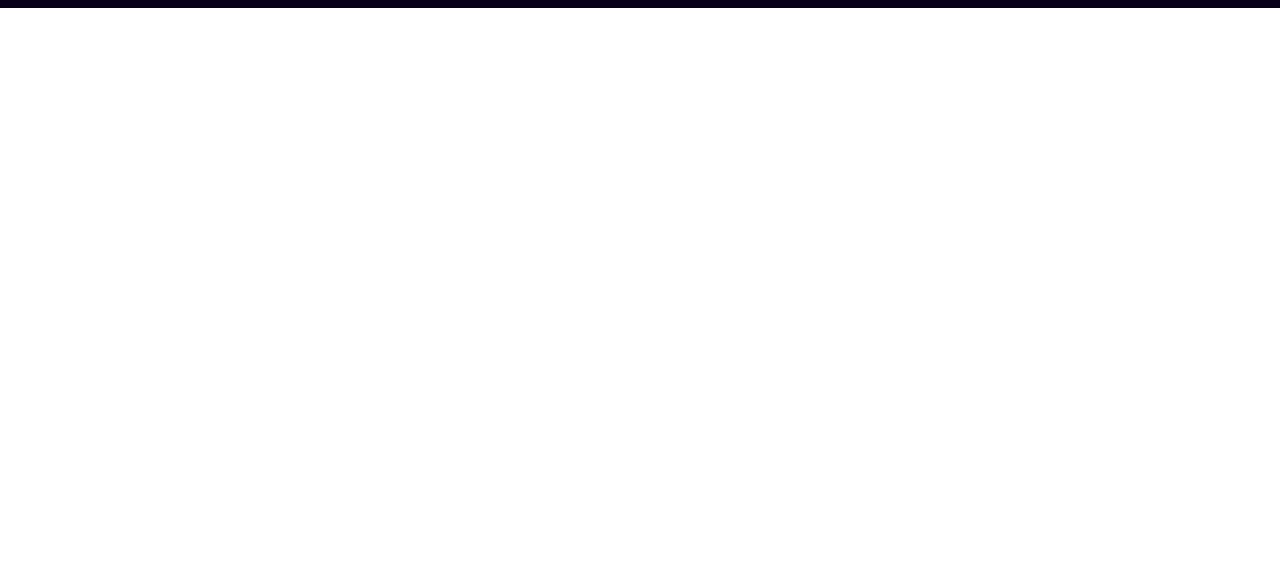
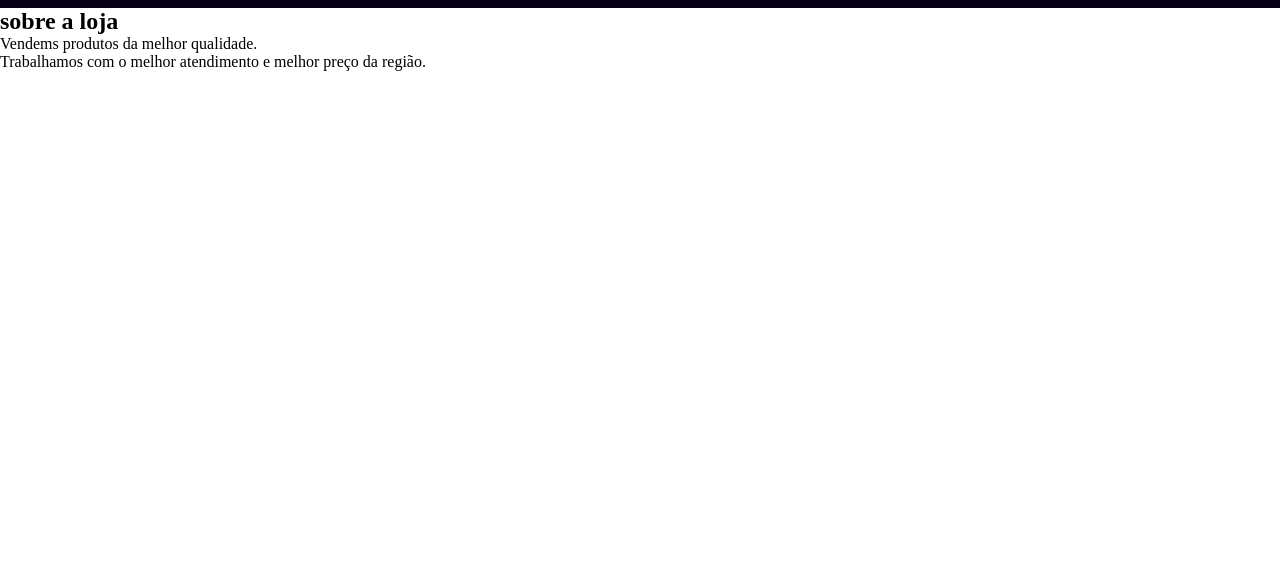
Before and after one commit to erickkvk1234/erick-criativo, a plain HTML site: page index.html in a window 1280 px wide. Shown: the part 232-800 px from the top of the page. Drawn offline with Linux system fonts and the light colour scheme.

Commit message:
ta ficando top

```diff
--- a/index.html
+++ b/index.html
@@ -15,6 +15,11 @@
             <li class="cabeçalho-lista-item">PREÇOS</li>
         </ul>
     </header>
+    <section class="loja de esportes">
+        <h2 class="loja de esportes titulo">sobre a loja</h2>
+        <p*2 class="loja de esportes-texto-um">Vendems produtos da melhor qualidade.</p>
+        <p*2loja class="loja de esportes-texto-dois">Trabalhamos com o melhor atendimento e melhor preço da região.</p>
 
+    </section>
 </body>
 </html>
```
